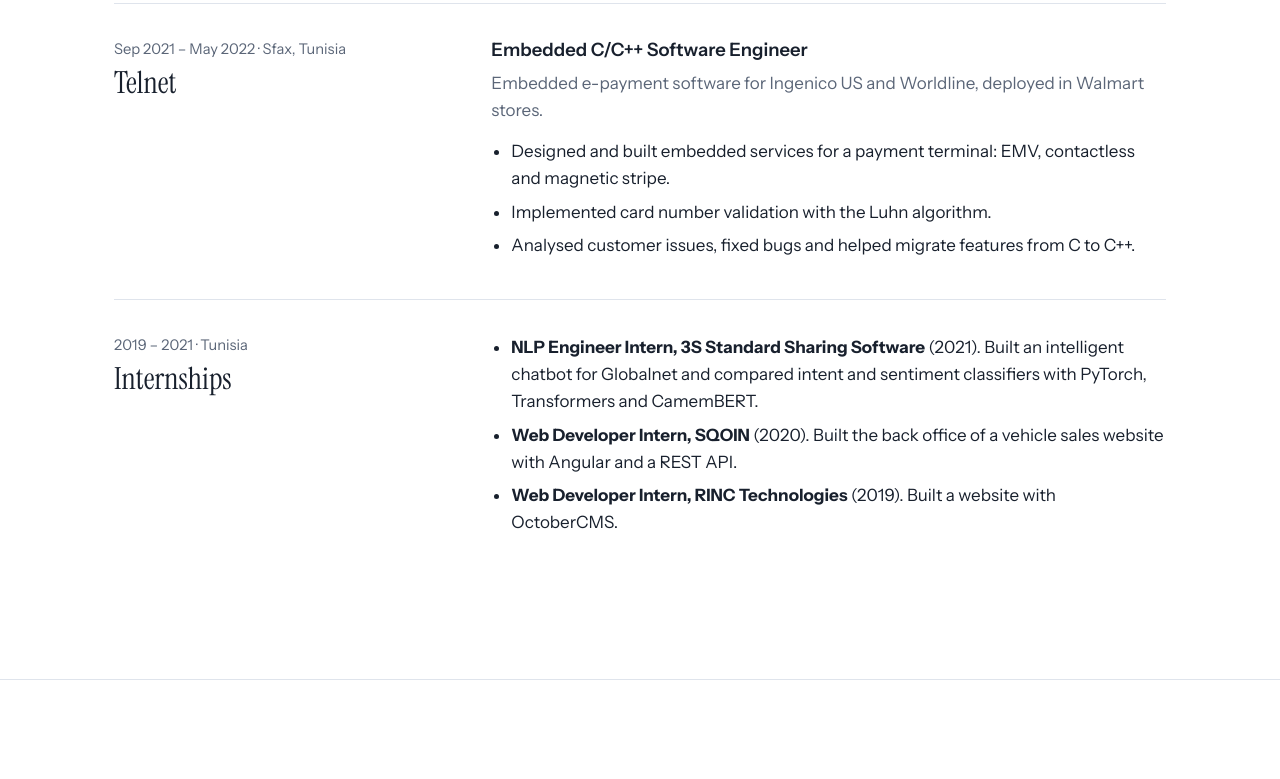
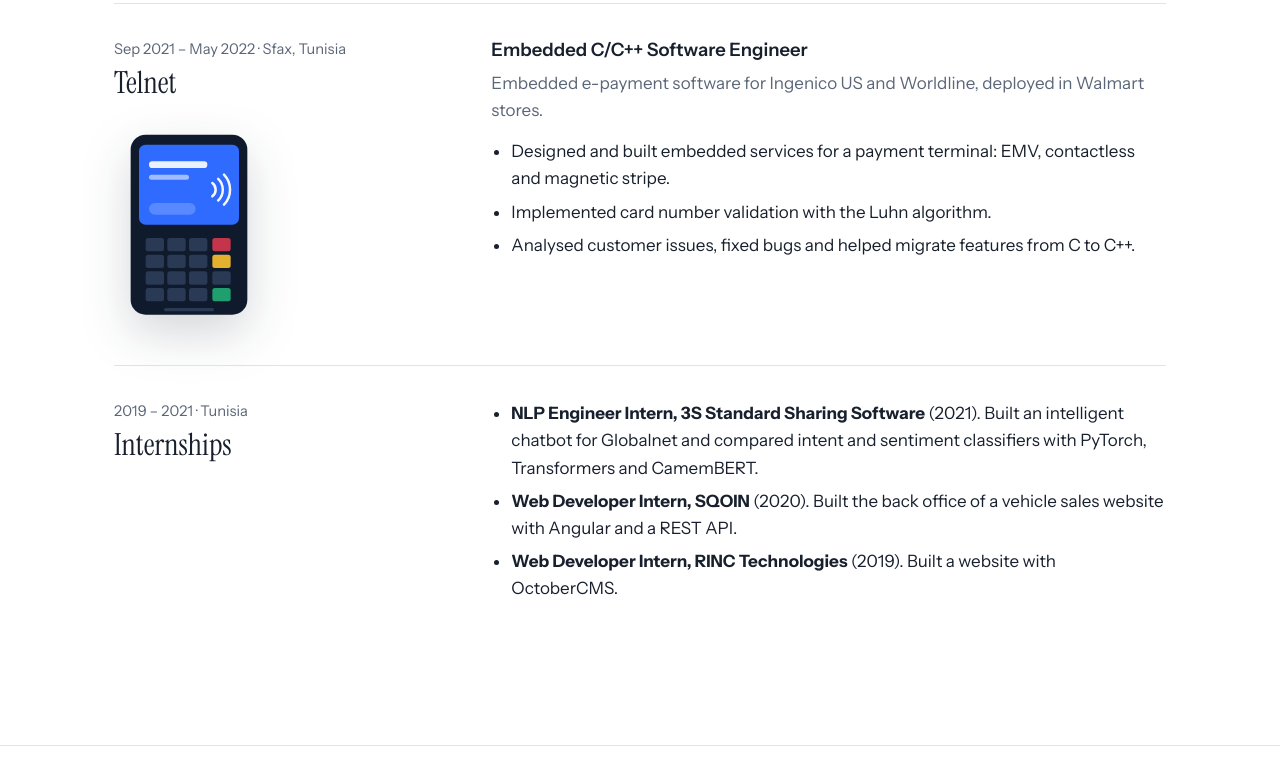
Before and after one commit to siwarBM/siwarBM.github.io, a plain HTML site: page index.html in a window 1280 px wide. Shown: the part 3740-4519 px from the top of the page. Drawn offline with Linux system fonts and the light colour scheme.

Commit message:
Add terminal illustration

```diff
--- a/index.html
+++ b/index.html
@@ -122,6 +122,8 @@ blockquote{font:italic 400 1.7rem/1.25 var(--serif);color:var(--ink);border-top:
 .job{display:grid;grid-template-columns:minmax(0,1fr) minmax(0,2fr);gap:40px;padding:34px 0;border-top:1px solid var(--rule)}
 .job .meta .when{font-size:.92rem;color:var(--muted)}
 .job .meta .co{font:400 1.9rem/1.1 var(--serif);margin:4px 0 6px}
+.job .meta .term{width:150px;margin-top:18px;filter:drop-shadow(0 18px 24px rgba(15,27,45,.18))}
+@media(max-width:860px){.job .meta .term{width:110px}}
 .job .meta .gens{display:flex;gap:6px;flex-wrap:wrap;margin-top:10px}
 .gen{font-size:.78rem;font-weight:600;color:#fff;padding:3px 9px;border-radius:6px}
 .job h3{margin-bottom:8px}
@@ -394,6 +396,16 @@ footer{background:var(--ink);color:#7f8ca3;font-size:.88rem;padding:26px 0;borde
         <div class="meta">
           <div class="when">Sep 2021 – May 2022 · Sfax, Tunisia</div>
           <div class="co">Telnet</div>
+          <svg class="term" viewBox="0 0 180 240" role="img" aria-label="Illustration of a payment terminal">
+            <rect x="20" y="14" width="140" height="216" rx="18" fill="#0f1b2d"/>
+            <rect x="30" y="26" width="120" height="96" rx="8" fill="#2f6bff"/>
+            <rect x="42" y="46" width="70" height="8" rx="4" fill="#fff" opacity=".9"/>
+            <rect x="42" y="62" width="48" height="6" rx="3" fill="#fff" opacity=".55"/>
+            <g fill="none" stroke="#fff" stroke-width="3" stroke-linecap="round" opacity=".95"><path d="M118 88a10 10 0 0 0 0-16"/><path d="M125 93a18 18 0 0 0 0-26"/><path d="M132 98a26 26 0 0 0 0-36"/></g>
+            <rect x="42" y="96" width="56" height="14" rx="7" fill="#fff" opacity=".2"/>
+            <rect x="38" y="138" width="22" height="16" rx="3" fill="#2a3a55"/><rect x="64" y="138" width="22" height="16" rx="3" fill="#2a3a55"/><rect x="90" y="138" width="22" height="16" rx="3" fill="#2a3a55"/><rect x="38" y="158" width="22" height="16" rx="3" fill="#2a3a55"/><rect x="64" y="158" width="22" height="16" rx="3" fill="#2a3a55"/><rect x="90" y="158" width="22" height="16" rx="3" fill="#2a3a55"/><rect x="38" y="178" width="22" height="16" rx="3" fill="#2a3a55"/><rect x="64" y="178" width="22" height="16" rx="3" fill="#2a3a55"/><rect x="90" y="178" width="22" height="16" rx="3" fill="#2a3a55"/><rect x="38" y="198" width="22" height="16" rx="3" fill="#2a3a55"/><rect x="64" y="198" width="22" height="16" rx="3" fill="#2a3a55"/><rect x="90" y="198" width="22" height="16" rx="3" fill="#2a3a55"/><rect x="118" y="138" width="22" height="16" rx="3" fill="#c2354a"/><rect x="118" y="158" width="22" height="16" rx="3" fill="#e3b12d"/><rect x="118" y="178" width="22" height="16" rx="3" fill="#2a3a55"/><rect x="118" y="198" width="22" height="16" rx="3" fill="#1f9e6e"/>
+            <rect x="60" y="222" width="60" height="4" rx="2" fill="#2a3a55"/>
+          </svg>
         </div>
         <div>
           <h3>Embedded C/C++ Software Engineer</h3>
@@ -453,7 +465,7 @@ footer{background:var(--ink);color:#7f8ca3;font-size:.88rem;padding:26px 0;borde
           <li>TOEIC<span>ETS, 2022</span></li>
           <li>NLP with Classification and Vector Spaces<span>DeepLearning.AI, 2020</span></li>
           <li>Big Data Engineer, Explorer Award<span>IBM, 2020</span></li>
-          <li>SupCom Programming Contest, 20th place<span>2019</span></li>
+          <li>Sup'Com Programming Contest, 20th place (ICPC / ACPC)<span>2019</span></li>
         </ul>
       </div>
     </div>
```
